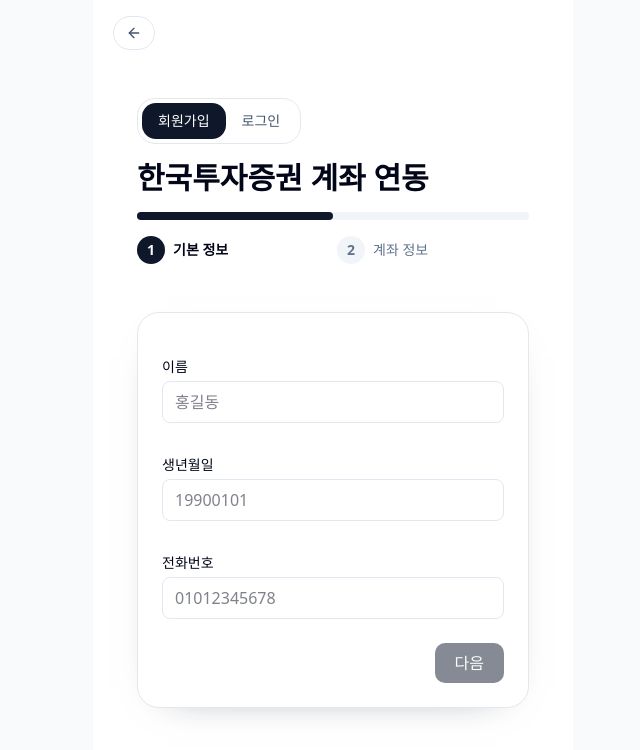
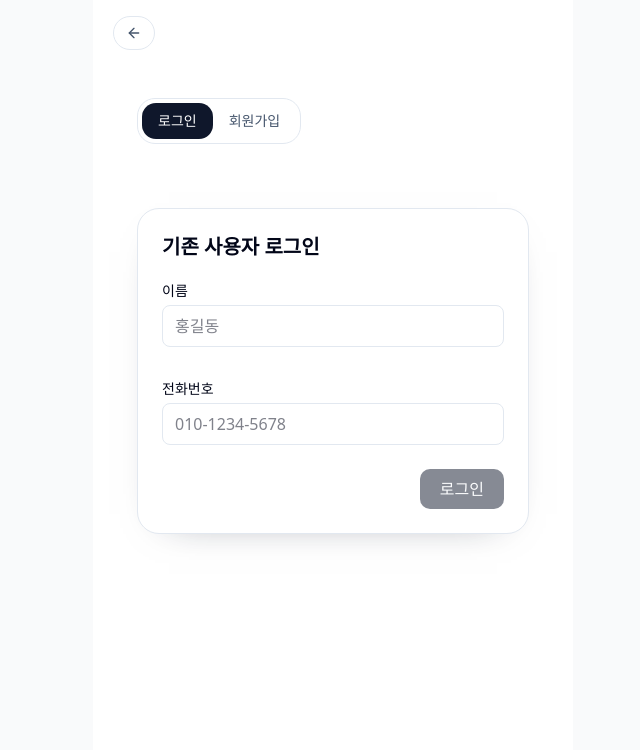
Before and after one commit to stockpia/front-end, a React (Vite) app: page /login in a window 1280 px wide. Shown: the top 750 px of the page, without its empty margins (307-947 px from the left). Built offline with nearby package versions, Linux system fonts and the light colour scheme; no server answers; what react-plotly.js would draw is missing.

Commit message:
Feat: 로그인 오류 ui 개선

```diff
--- a/src/pages/Login/Login.tsx
+++ b/src/pages/Login/Login.tsx
@@ -1,4 +1,5 @@
 import { useState } from "react";
+import { useSearchParams } from "react-router-dom";
 import LoginStepHeader from "./components/LoginStepHeader";
 import AccountInfoStep from "./views/AccountInfoStep";
 import BasicInfoStep from "./views/BasicInfoStep";
@@ -7,7 +8,9 @@
 const TOTAL_STEPS = 2;
 
 export default function Login() {
-	const [mode, setMode] = useState<"signup" | "signin">("signup");
+	const [searchParams] = useSearchParams();
+	const initialMode = searchParams.get("mode") === "signup" ? "signup" : "signin";
+	const [mode, setMode] = useState<"signup" | "signin">(initialMode);
 	const [currentStep, setCurrentStep] = useState(1);
 	const [name, setName] = useState("");
 	const [birthDate, setBirthDate] = useState("");
@@ -56,21 +59,21 @@
 				<div className="mb-4 inline-flex rounded-2xl border border-slate-200 bg-white p-1">
 					<button
 						type="button"
+						onClick={() => setMode("signin")}
+						className={`rounded-xl px-4 py-2 text-sm font-medium ${
+							mode === "signin" ? "bg-slate-900 text-white" : "text-slate-600"
+						}`}
+					>
+						로그인
+					</button>
+					<button
+						type="button"
 						onClick={() => setMode("signup")}
 						className={`rounded-xl px-4 py-2 text-sm font-medium ${
 							mode === "signup" ? "bg-slate-900 text-white" : "text-slate-600"
 						}`}
 					>
 						회원가입
-					</button>
-					<button
-						type="button"
-						onClick={() => setMode("signin")}
-						className={`rounded-xl px-4 py-2 text-sm font-medium ${
-							mode === "signin" ? "bg-slate-900 text-white" : "text-slate-600"
-						}`}
-					>
-						로그인
 					</button>
 				</div>
 				{mode === "signup" && (
--- a/src/pages/Stocks/Stocks.tsx
+++ b/src/pages/Stocks/Stocks.tsx
@@ -177,8 +177,12 @@
 		activeTab === "holding"
 			? isSignedIn
 				? holdingsQuery.errorMessage
-				: "보유 종목은 로그인 후 조회할 수 있습니다."
+				: null
 			: stocksListQuery.errorMessage;
+	const notice =
+		activeTab === "holding" && !isSignedIn
+			? "보유 종목은 로그인 후 조회할 수 있습니다."
+			: null;
 
 	useEffect(() => {
 		setSelectedStock((prev) => {
@@ -312,6 +316,11 @@
 						metaLabel={activeTab === "holding" ? "보유량" : "거래량"}
 						isLoading={isLoading}
 						error={error}
+						notice={notice}
+						actionLabel={notice ? "로그인" : undefined}
+						onAction={notice ? () => navigate("/login") : undefined}
+						secondaryActionLabel={notice ? "회원가입" : undefined}
+						onSecondaryAction={notice ? () => navigate("/login?mode=signup") : undefined}
 						emptyLabel={normalizedSearchTerm ? "없는 종목입니다." : undefined}
 					/>
 				</div>
--- a/src/pages/Stocks/components/StocksList.tsx
+++ b/src/pages/Stocks/components/StocksList.tsx
@@ -6,6 +6,11 @@
   items: StockItem[];
   selectedId: string;
   onSelect: (item: StockItem) => void;
+  notice?: string | null;
+  actionLabel?: string;
+  onAction?: () => void;
+  secondaryActionLabel?: string;
+  onSecondaryAction?: () => void;
   sortBy: StockSort;
   onSortChange: (sortBy: StockSort) => void;
   sortOptions: { value: StockSort; label: string }[];
@@ -20,6 +25,11 @@
   items,
   selectedId,
   onSelect,
+  notice = null,
+  actionLabel,
+  onAction,
+  secondaryActionLabel,
+  onSecondaryAction,
   sortBy,
   onSortChange,
   sortOptions,
@@ -32,6 +42,7 @@
     <div className="rounded-2xl border border-slate-200 bg-white p-4">
       <div className="flex items-center justify-between">
         <h3 className="text-lg font-semibold text-slate-900">{title}</h3>
+        {!notice && (
           <div className="flex items-center gap-2 text-xs font-semibold">
             {sortOptions.map((option, index) => {
               const isActive = option.value === sortBy;
@@ -52,6 +63,7 @@
               );
             })}
           </div>
+        )}
       </div>
       {isLoading ? (
         <div className="mt-4 flex justify-center">
@@ -64,12 +76,35 @@
               목록을 불러오지 못했습니다. {error}
             </p>
           )}
-          {!error && items.length === 0 && (
+          {!error && notice && (
+            <div className="mt-4 rounded-2xl bg-slate-50 px-4 py-5">
+              <p className="text-sm font-bold text-slate-900">{notice}</p>
+              <div className="mt-4 grid grid-cols-2 gap-2">
+                {actionLabel && onAction && (
+                  <button
+                    type="button"
+                    onClick={onAction}
+                    className="w-full rounded-full bg-slate-900 px-4 py-2.5 text-sm font-semibold text-white transition hover:bg-slate-800">
+                    {actionLabel}
+                  </button>
+                )}
+                {secondaryActionLabel && onSecondaryAction && (
+                  <button
+                    type="button"
+                    onClick={onSecondaryAction}
+                    className="w-full rounded-full border border-slate-300 bg-white px-4 py-2.5 text-sm font-semibold text-slate-700 transition hover:border-slate-400 hover:text-slate-900">
+                    {secondaryActionLabel}
+                  </button>
+                )}
+              </div>
+            </div>
+          )}
+          {!error && !notice && items.length === 0 && (
             <p className="mt-4 text-xs font-semibold text-slate-400">
               {emptyLabel}
             </p>
           )}
-          {!error && items.length > 0 && (
+          {!error && !notice && items.length > 0 && (
             <ul className="mt-4 max-h-[360px] space-y-3 overflow-y-auto">
               {items.map((item) => {
                 const isActive = item.ticker === selectedId;
```
Lines whose indentation alone changed are shown as unchanged.
